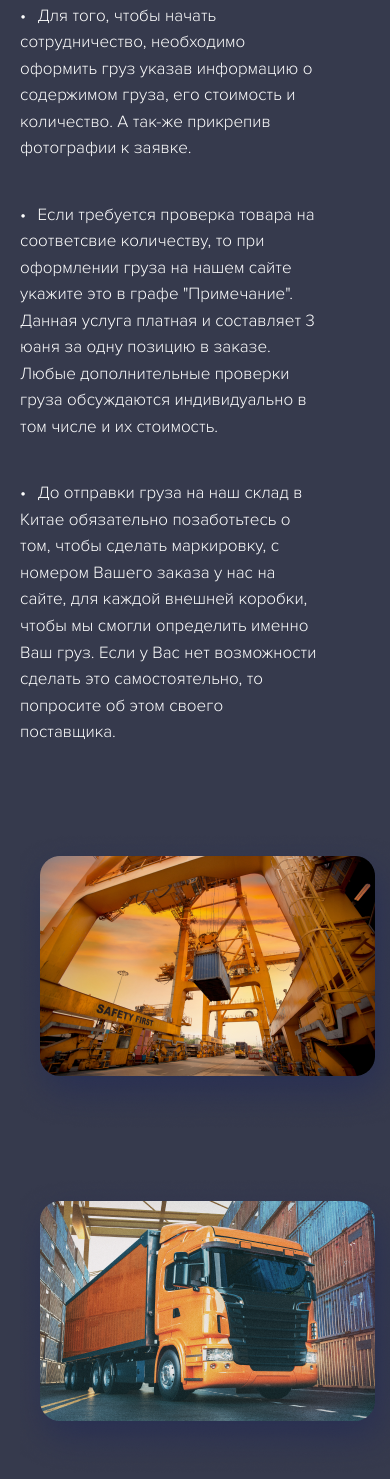
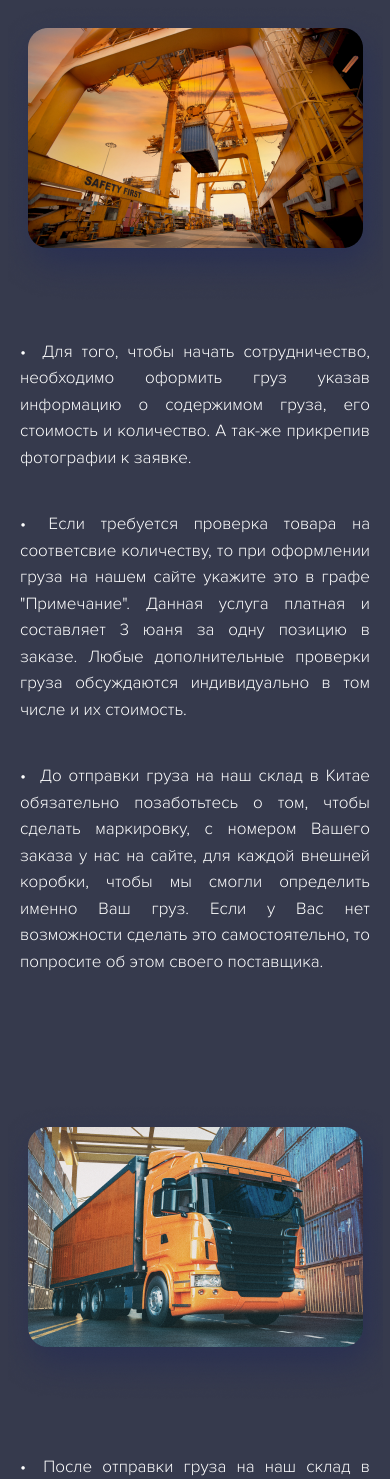
Before and after one commit to anna-okhrimenko/dev-MasterTao, a website: page dev/index.html in a window 390 px wide. Shown: the part 1712-3191 px from the top of the page. Drawn offline with nearby package versions, Linux system fonts and the light colour scheme; files that its build step writes are made by us from their sources.

Commit message:
fix cooperation

```diff
--- a/dev/sass/cooperation.scss
+++ b/dev/sass/cooperation.scss
@@ -1,14 +1,7 @@
-.cooperation-content {
+.cooperation-first-block, .cooperation-second-block {
+    margin-bottom: 47px;
     display: flex;
-    flex-wrap: wrap;
     justify-content: space-between;
-
-    div {
-        margin-bottom: 45px;
-        &:nth-child(odd) {
-            margin-right: 50px;
-        }
-    }
 
 }
 
@@ -30,4 +23,20 @@
             }
         }
     }
+
+    &.text-first-block {
+        margin-right: 57px;
+    }
+
+    &.text-second-block {
+        margin-top: 23px;
+    }
 }
+
+.cooperation-picture {
+    max-width: 555px;
+
+    &.picture-second-block {
+        margin-right: 45px;
+    }
+}
--- a/dev/sass/media/_media_max_width1199.scss
+++ b/dev/sass/media/_media_max_width1199.scss
@@ -6,4 +6,11 @@
     .about-img img {
         max-width: 450px;
     }
+
+    .cooperation-picture {
+        max-width: 500px;
+
+    }
+
+
 }
--- a/dev/sass/media/_media_max_width991.scss
+++ b/dev/sass/media/_media_max_width991.scss
@@ -113,4 +113,50 @@
     .about-img img {
         max-width: 325px;
     }
+
+    //cooperation//
+
+    .cooperation-first-block {
+        flex-direction: column-reverse;
+        align-items: center;
+        margin-bottom: 43px;
+    }
+
+    .cooperation-second-block {
+        flex-direction: column;
+        align-items: center;
+    }
+
+    .cooperation-picture {
+        max-width: 450px;
+        &.picture-first-block{
+            margin-bottom: 36px;
+            margin-left: 0;
+        }
+        &.picture-second-block {
+            margin-bottom: 29px;
+            margin-right: 0;
+        }
+
+    }
+
+    .cooperation-text {
+        text-align: justify;
+        &.text-first-block {
+            margin-right: 0;
+            margin-bottom: 43px;
+        }
+        &.text-second-block {
+            margin-bottom: 29px;
+            margin-right: 0;
+        }
+    }
+
+
+
+
+
+
+
+
 }
--- a/dev/sass/media/_media_min_width1200.scss
+++ b/dev/sass/media/_media_min_width1200.scss
@@ -10,4 +10,5 @@
         }
     }
 
+
 }
--- a/dev/sass/tamplate.scss
+++ b/dev/sass/tamplate.scss
@@ -54,4 +54,5 @@ body {
 .grey-bg-container {
     background-color: $second-backgr-color;
     border-radius: 20px;
+    padding-bottom: 53px;
 }
--- a/dev/sass/variables.scss
+++ b/dev/sass/variables.scss
@@ -9,3 +9,4 @@ $second-backgr-color:#363A4D;
 $text-color: #ffffff;
 
 $section-mb: 95px;
+$sectiom-mb-small: 50px;
--- a/dev/templates/cooperation.html
+++ b/dev/templates/cooperation.html
@@ -10,7 +10,8 @@
                 </h5>
             </div>
             <div class="cooperation-content">
-                <div class="cooperation-text">
+                <div class="cooperation-first-block">
+                    <div class="cooperation-text text-first-block">
                         <ul>
                             <li>
                                 Для того, чтобы начать сотрудничество, необходимо оформить груз указав информацию о содержимом груза, его стоимость и количество. А так-же прикрепив фотографии к заявке.
@@ -23,20 +24,22 @@
                             </li>
                         </ul>
                     </div>
-                <div>
-                    <picture>
+                    <div class="cooperation-picture picture-first-block">
+                        <picture >
                             <source srcset="assets/img/cooperation-img-1-mob.png" media="(max-width: 575px)">
-                        <img src="assets/img/cooperation-img-1.png" alt="cooperation">
+                            <img class="cooperation-picture" src="assets/img/cooperation-img-1.png" alt="cooperation">
                         </picture>
                     </div>
-                <div>
-                    <picture>
+                </div>
+                <div class="cooperation-second-block">
+                    <div class="cooperation-picture picture-second-block ">
+                        <picture >
                             <source srcset="assets/img/cooperation-img-2-mob.png" media="(max-width: 575px)">
-                        <img src="assets/img/cooperation-img-2.png" alt="cooperation">
+                            <img class="cooperation-picture" src="assets/img/cooperation-img-2.png" alt="cooperation">
                         </picture>
                     </div>
 
-                <div class="cooperation-text">
+                    <div class="cooperation-text text-second-block">
                         <ul>
                             <li>
                                 После отправки груза на наш склад в Китае, Вам обязательно нужно указать трек-номер для отслеживания посылок по Китаю для каждой позиции в заказе. Внести трек-номер можно на странице заказа. Трек-номер - это ещё одна мера для идентификации Вашего груза на нашем складе.
@@ -48,6 +51,8 @@
                         <button class="btn btn-primary btn-large">Оформить груз<img src="assets/img/arrow.svg" alt="arrow"></button>
 
                     </div>
+                </div>
+
 
             </div>
         </div>
```
Also changed, not shown: build/index.html, build/style.css, build/style.min.css, 1 other file. Lines whose indentation alone changed are shown as unchanged.
